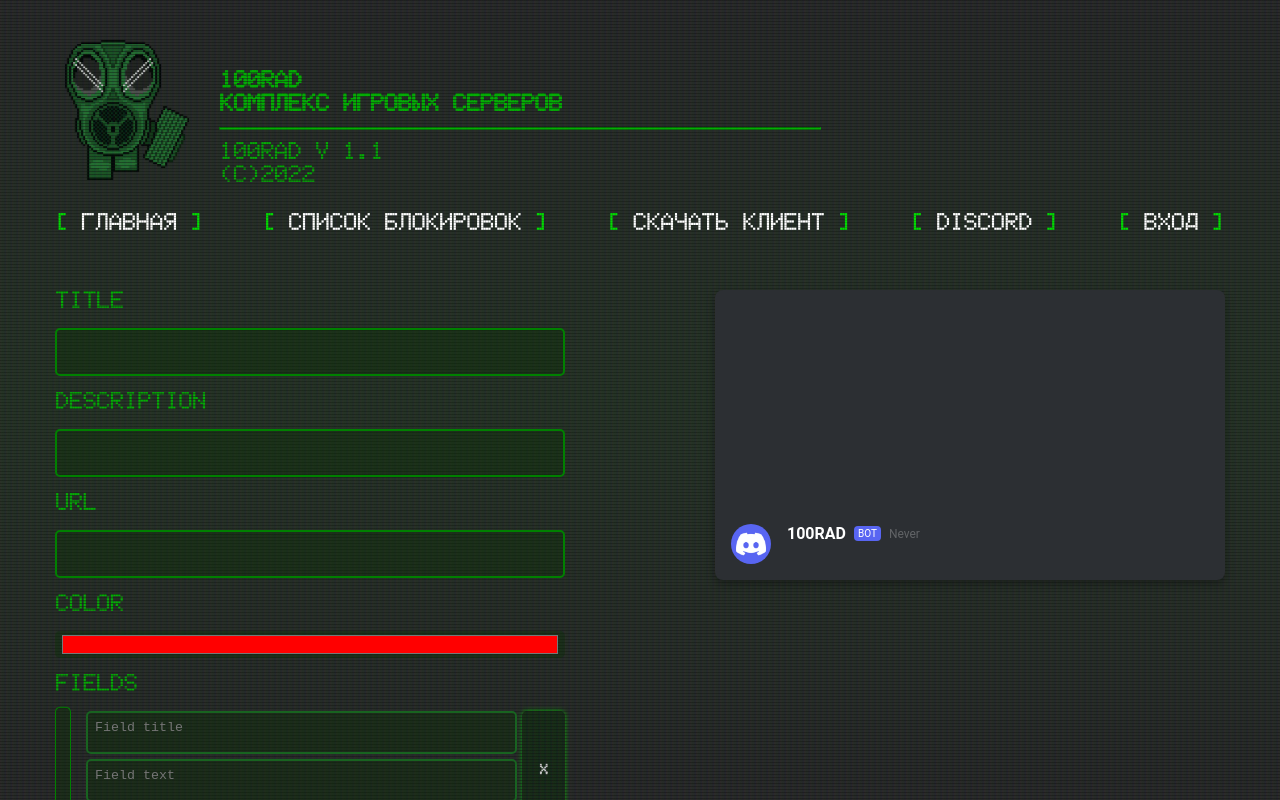
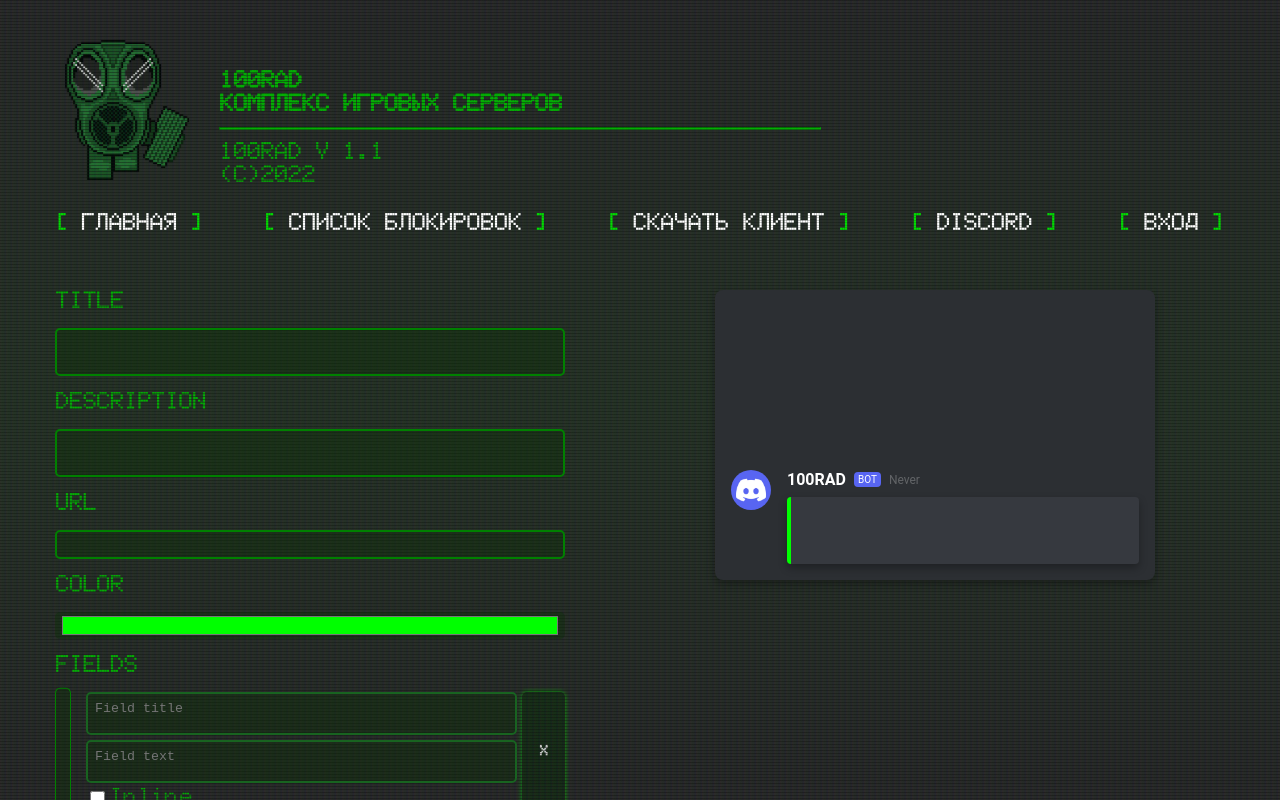
Before and after one commit to rr1me/sn-project, a React (Create React App) app in the folder webpage/: page /embed in a window 1280 px wide. Shown: the top 800 px of the page. Built offline with nearby package versions, Linux system fonts and the light colour scheme.

Commit message:
embed preview

```diff
--- a/webpage/src/Components/EmbedConstructor/EmbedConstructor.js
+++ b/webpage/src/Components/EmbedConstructor/EmbedConstructor.js
@@ -1,10 +1,11 @@
 import './EmbedConstructor.sass';
-import {memo, useEffect, useMemo, useRef, useState} from "react";
+import {memo, useEffect, useMemo, useRef} from "react";
 import AutoresizableTextarea from "../AutoresizableTextarea/AutoresizableTextarea";
 import {useDispatch, useSelector} from "react-redux";
 import {embedActions} from "../redux/embedSlice";
 
 import avatar from './avatar.png';
+import {Link} from "react-router-dom";
 
 const {addField, removeField, setAnyField, setFieldBlock, fourInputsReducer, setFooter} = embedActions;
 
@@ -39,6 +40,18 @@
 
     const footerHandler = type => e => dispatch(setFooter({type:type, value:e.target.value}))
 
+    const getFields = () => {
+        return fields.map((v, i) => {
+            console.log(v);
+            return (
+                <div className='embedField' key={i} style={v.inline ? {display: 'inline-block', paddingRight: 16} : null}>
+                    <div className='title'>{v.title}</div>
+                    <div className='text'>{v.text}</div>
+                </div>
+            )
+        })
+    }
+
     return (
         <div className='embedConstructor'>
             <div className='field'>
@@ -47,7 +60,8 @@
                 Description
                 {useMemoArea(description, handleAnyField('description'), 'textarea')}
                 URL
-                {useMemoArea(url, handleAnyField('url'), 'textarea')}
+                {/*{useMemoArea(url, handleAnyField('url'), 'textarea')}*/}
+                <input className='url' value={url} onChange={handleAnyField('url')}/>
                 Color
                 <input className='colorPicker' type='color' value={color} onChange={handleAnyField('color')}/>
                 Fields
@@ -96,7 +110,19 @@
                             <div className='tag'>BOT</div>
                             <div className='date'>Never</div>
                         </div>
-
+                        <div className='embed' style={{borderColor: color}}>
+                            <div className='embedContent'>
+                                <div className='title'>{url ? <a href={url}>{title}</a> : title}</div>
+                                <div className='desc'>{description}</div>
+                                {getFields()}
+                                <div className='embedImage'>
+                                    <img src={image.url} alt={image.proxy_url} width={image.width} height={image.height}/>
+                                </div>
+                            </div>
+                            <div className='embedThumbnail'>
+                                <img src={thumbnail.url} alt={thumbnail.proxy_url} width={thumbnail.width} height={thumbnail.height}/>
+                            </div>
+                        </div>
                     </div>
                 </div>
             </div>
@@ -126,11 +152,11 @@
 const Field = memo(({id, index, title, text, inline, dispatch}) => {
     const handleRemove = () => dispatch(removeField(id));
 
-    const handleFieldBlock = type => e => {
+    const handleFieldBlock = (type, isCheckbox) => e => {
         dispatch(setFieldBlock({
             index: index,
             type: type,
-            value: e.target.checked
+            value: isCheckbox ? e.target.checked : e.target.value
         }));
     };
 
@@ -139,7 +165,7 @@
             {useMemoArea(title, handleFieldBlock('title'), null, 'Field title')}
             {useMemoArea(text, handleFieldBlock('text'), null, 'Field text')}
             <div className='inline'>
-                <input type='checkbox' className='checkbox' checked={inline} onChange={handleFieldBlock('inline')}/>
+                <input type='checkbox' className='checkbox' checked={inline} onChange={handleFieldBlock('inline', true)}/>
                 <label className='label'>Inline</label>
             </div>
             <button className='btn removeBtn' onClick={handleRemove}>x</button>
--- a/webpage/src/Components/EmbedConstructor/EmbedConstructor.sass
+++ b/webpage/src/Components/EmbedConstructor/EmbedConstructor.sass
@@ -23,23 +23,63 @@
 
     padding: 16px
 
-    top: 0
-    position: sticky
-    position: -webkit-sticky
+    width: 80%
 
     .message
+      font: 16px "Roboto"
+      font-variant-ligatures: no-common-ligatures
       display: flex
       gap: 16px
 
       .bot
+        flex-grow: 1
+        .embed
+          color: white
+          background-color: #36393f
+          padding: 16px
+          border-radius: 4px
+          box-shadow: 0 4px 8px rgba(0,0,0, 30%)
+          margin-top: 8px
+          border-left: 4px solid
+
+          display: flex
+          //flex: 1
+
+
+          .embedThumbnail
+            img
+              max-height: 64px
+              max-width: 64px
+
+          .embedContent
+            flex: 1
+
+            .embedImage
+              img
+                max-height: 400px
+                max-width: 400px
+
+            .embedField
+              margin-top: 16px
+              .text
+                margin-top: 4px
+
+            .title
+              font-weight: 500
+              a
+                text-decoration: none
+                color: #1eb1f1
+            .desc
+              margin-top: 16px
+              color: #ddd
+              font-size: 14px
+
         .name
           color: white
           display: flex
           align-items: center
 
           gap: 8px
-          font: 16px "Roboto"
-          font-variant-ligatures: no-common-ligatures
 
           .tag
             background-color: #5865f2
@@ -63,15 +103,14 @@
           object-position: center
 
   @mixin inputFields
-    position: relative
-    z-index: 4
+    z-index: 1
     resize: none
     background-color: var(--bg-color-extradark-green)
     border-radius: var(--border-radius)
     color: white
     outline: none
     &:focus
-      border-color: $gray
+      border-color: $gray !important
 
   .block
     display: flex
@@ -82,8 +121,9 @@
         flex-direction: column
         gap: 5px
         width: 100%
-        input
+        > input
           border: 2px solid var(--color-mid-green)
+          //@include inputFields
 
     .tab
       z-index: 4
@@ -109,9 +149,12 @@
       .imageFields
 
 
+    > input
+      border: $taBorder
     input
+      //background-color: black !important
       @include inputFields
-      border: $taBorder
+      //border: $taBorder
       padding: 5px
 
 
--- a/webpage/src/Components/redux/embedSlice.js
+++ b/webpage/src/Components/redux/embedSlice.js
@@ -31,7 +31,7 @@
         title: '',
         description: '',
         url: '',
-        color: '#ff0000',
+        color: '#00ff00',
         fields: [fieldTemplate()],
         timestamp: '',
         image: fourInputsFieldTemplate(false),
@@ -55,6 +55,7 @@
             state.fields = state.fields.filter(v => v.id !== id);
         },
         setFieldBlock(state, {payload}){
+            console.log(payload);
             const {index, type, value} = payload;
             state.fields[index][type] = value;
         },
```
